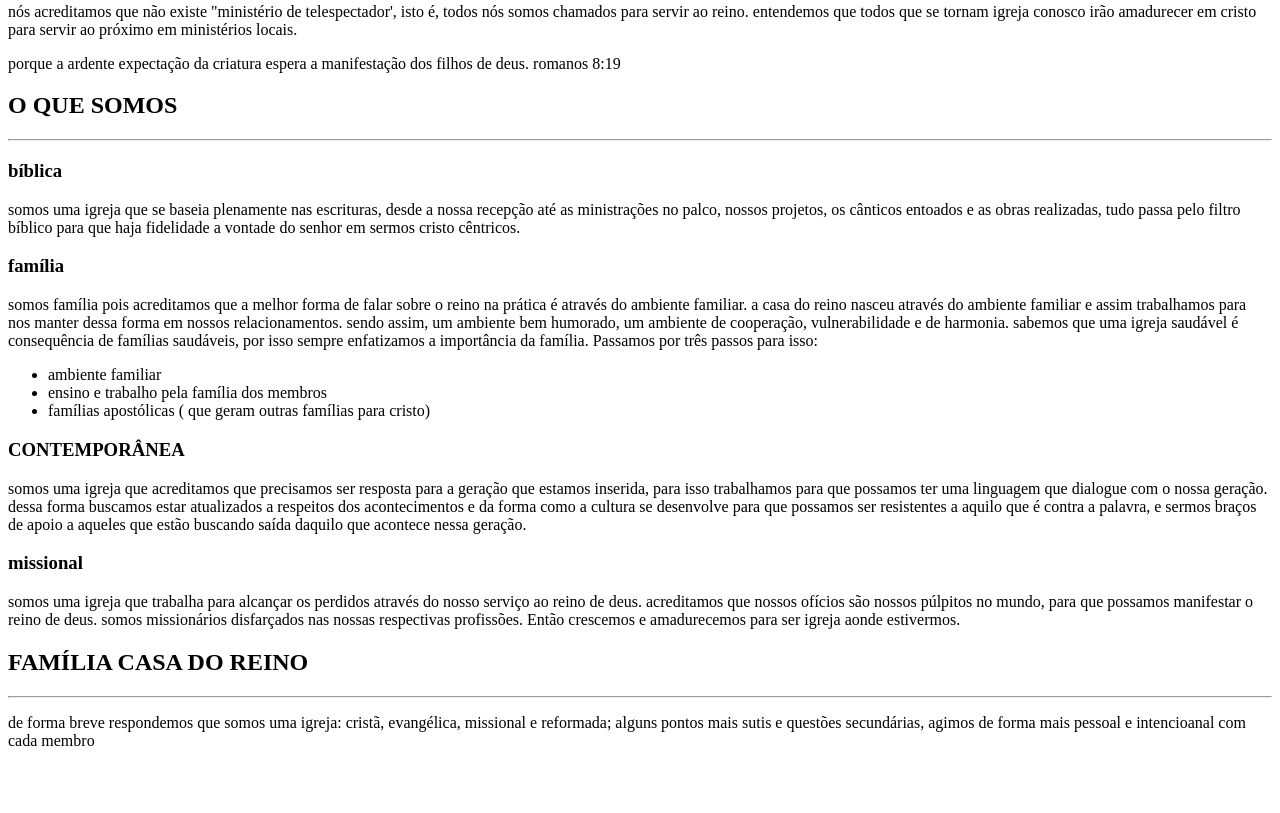
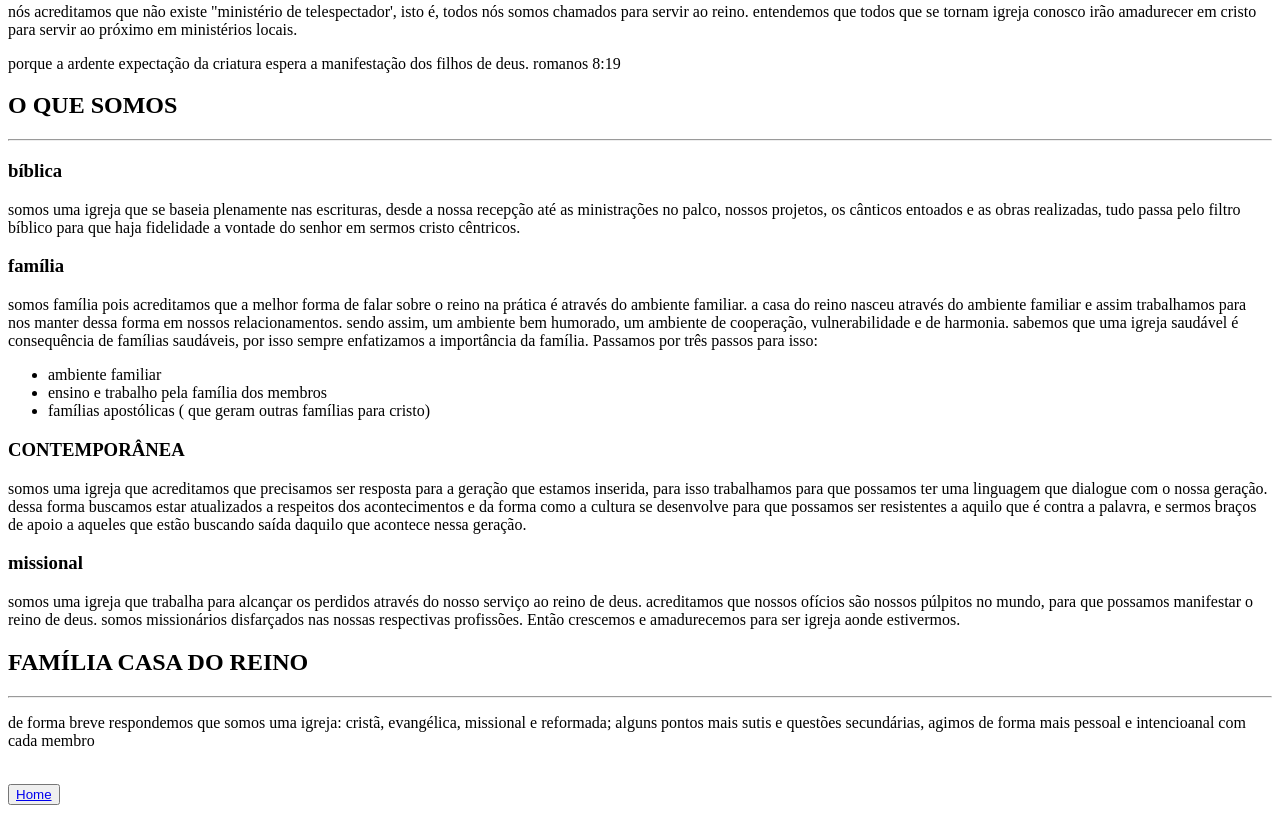
Before and after one commit to dgbarros/FIRE-WORKS, a plain HTML site: page dna.html in a window 1280 px wide. Shown: the part 1954-2767 px from the top of the page. Before the commit the page ends 2746 px from the top, so only its background shows below. Drawn offline with Linux system fonts and the light colour scheme.

Commit message:
button home

```diff
--- a/dna.html
+++ b/dna.html
@@ -207,7 +207,7 @@
                 deus.
                 somos missionários disfarçados nas nossas respectivas profissões. Então crescemos e amadurecemos para
                 ser igreja aonde
-                estivermos.
+           estivermos.
             </p>
 
         </section>
@@ -226,6 +226,7 @@
             <img src="" alt="">
         </section>
     </main>
+    <button> <a href="index.html">Home</a></button>
 </body>
 
 </html>
```
